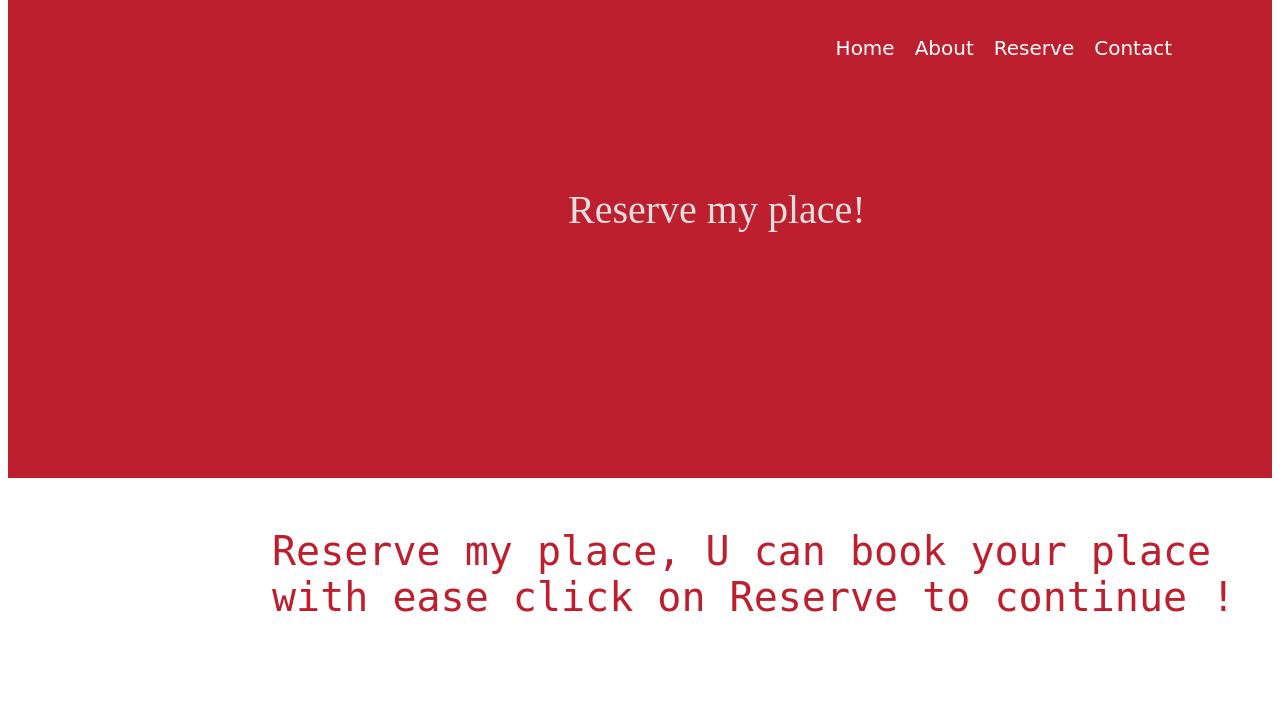
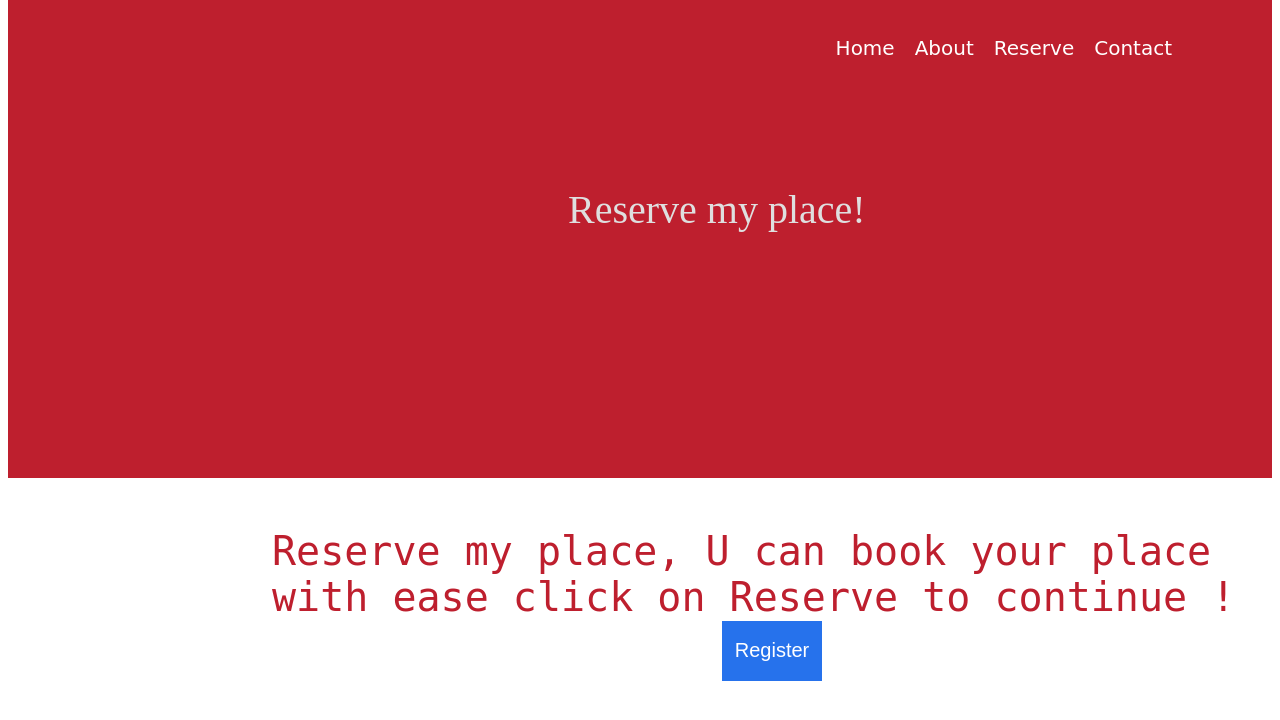
Before and after one commit to vikene/backstab, a Node server app: page / in a window 1280 px wide. Shown: the top 720 px of the page. Run offline with Node 20, Linux system fonts and the light colour scheme; some libraries are stand-ins or nearby versions.

Commit message:
register button

```diff
--- a/public/stylesheets/mystyle.css
+++ b/public/stylesheets/mystyle.css
@@ -39,6 +39,27 @@
                 top: 80px;
                 left: -80px;
 
+
+            }
+
+            .reg_but{
+
+                background: #2672EC;
+                width: 100px;
+                height: 60px;
+                color:white;
+                border: 1px solid #2672EC;
+                font-family: sans-serif;
+                font-size: 20px;
+                margin: auto;
+
+            }
+
+            .reg_but:hover{
+
+                background: #2672A0;
+                cursor: pointer;
+                box-shadow: 0px 0px 1px #aaa;
 
             }
             .code{
--- a/views/index.jade
+++ b/views/index.jade
@@ -25,3 +25,7 @@ html(lang='en')
          .intro_text
             | Reserve my place, U can book your place with ease
             | click on Reserve to continue !
+            | <br>
+            | <center>
+            input(class="reg_but",type="button",onclick="#",value="Register")
+            | </center>
```
